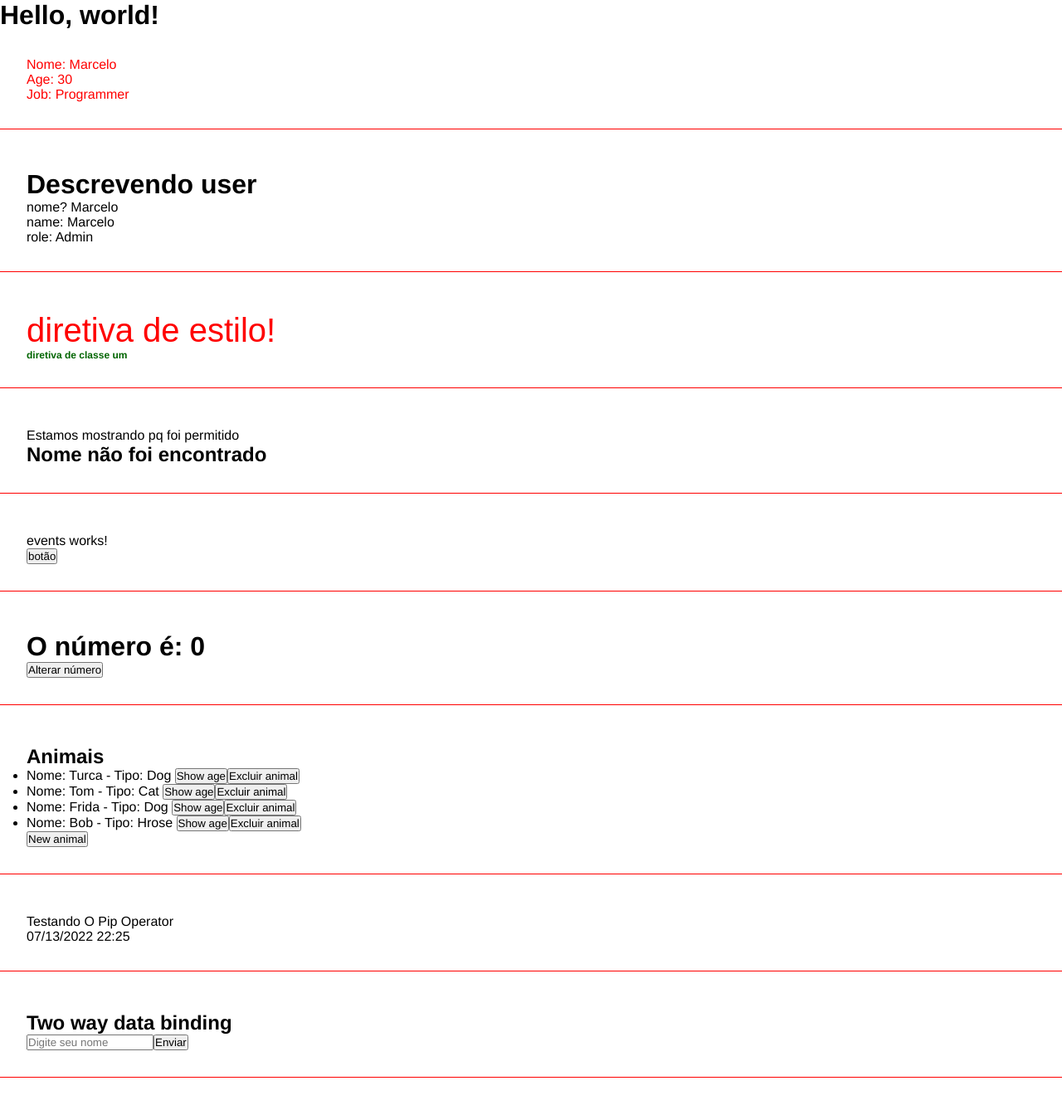
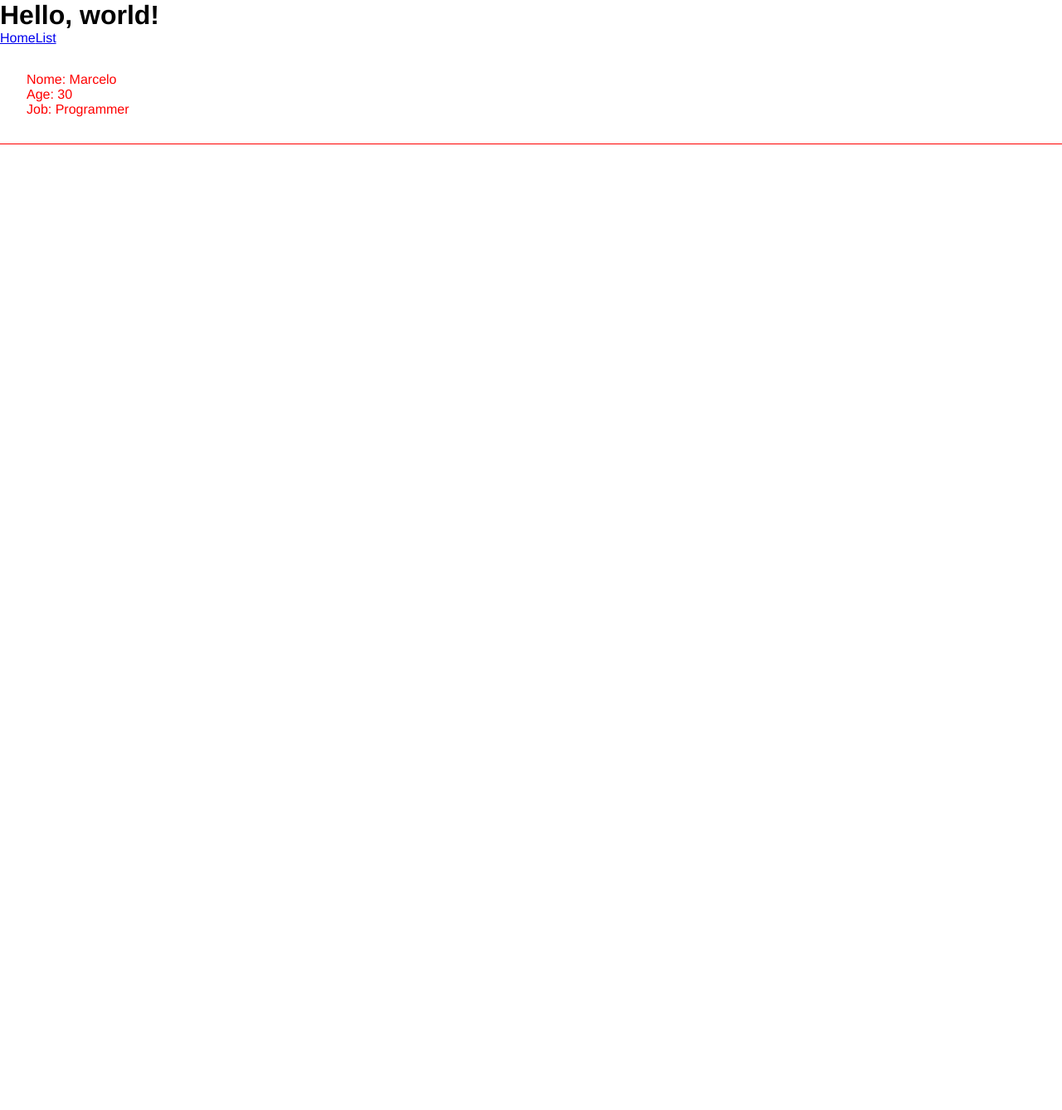
Before and after one commit to mtmodesti/AngularTraining, an Angular app: page / in a window 1280 px wide. Shown: the top 1338 px of the page at 83% size. After the commit the page ends 800 px from the top, so only its background shows below. Built offline with nearby package versions, Linux system fonts and the light colour scheme.

Commit message:
feat: first router service

```diff
--- a/src/app/app-routing.module.ts
+++ b/src/app/app-routing.module.ts
@@ -1,10 +1,21 @@
+import { ListRenderComponent } from './components/list-render/list-render.component';
 import { NgModule } from '@angular/core';
 import { RouterModule, Routes } from '@angular/router';
+import { FirstComponentComponent } from './components/first-component/first-component.component';
 
-const routes: Routes = [];
+const routes: Routes = [
+  {
+    path: '',
+    component: FirstComponentComponent,
+  },
+  {
+    path: 'list',
+    component: ListRenderComponent,
+  },
+];
 
 @NgModule({
   imports: [RouterModule.forRoot(routes)],
-  exports: [RouterModule]
+  exports: [RouterModule],
 })
-export class AppRoutingModule { }
+export class AppRoutingModule {}
--- a/src/app/app.component.html
+++ b/src/app/app.component.html
@@ -1,19 +1,6 @@
 <h1>Hello, world!</h1>
-
-<app-first-component></app-first-component>
-
-<app-parent-data [name]="userName" [userData]="userData"></app-parent-data>
-
-<app-directives></app-directives>
-
-<app-if-render></app-if-render>
-
-<app-events></app-events>
-
-<app-emitter></app-emitter>
-
-<app-list-render></app-list-render>
-
-<app-pipes></app-pipes>
-
-<app-two-way-binding></app-two-way-binding>
+<nav>
+    <a routerLink="/">Home</a>
+    <a  routerLink="/list">List</a>
+</nav>
+<router-outlet></router-outlet>
```
